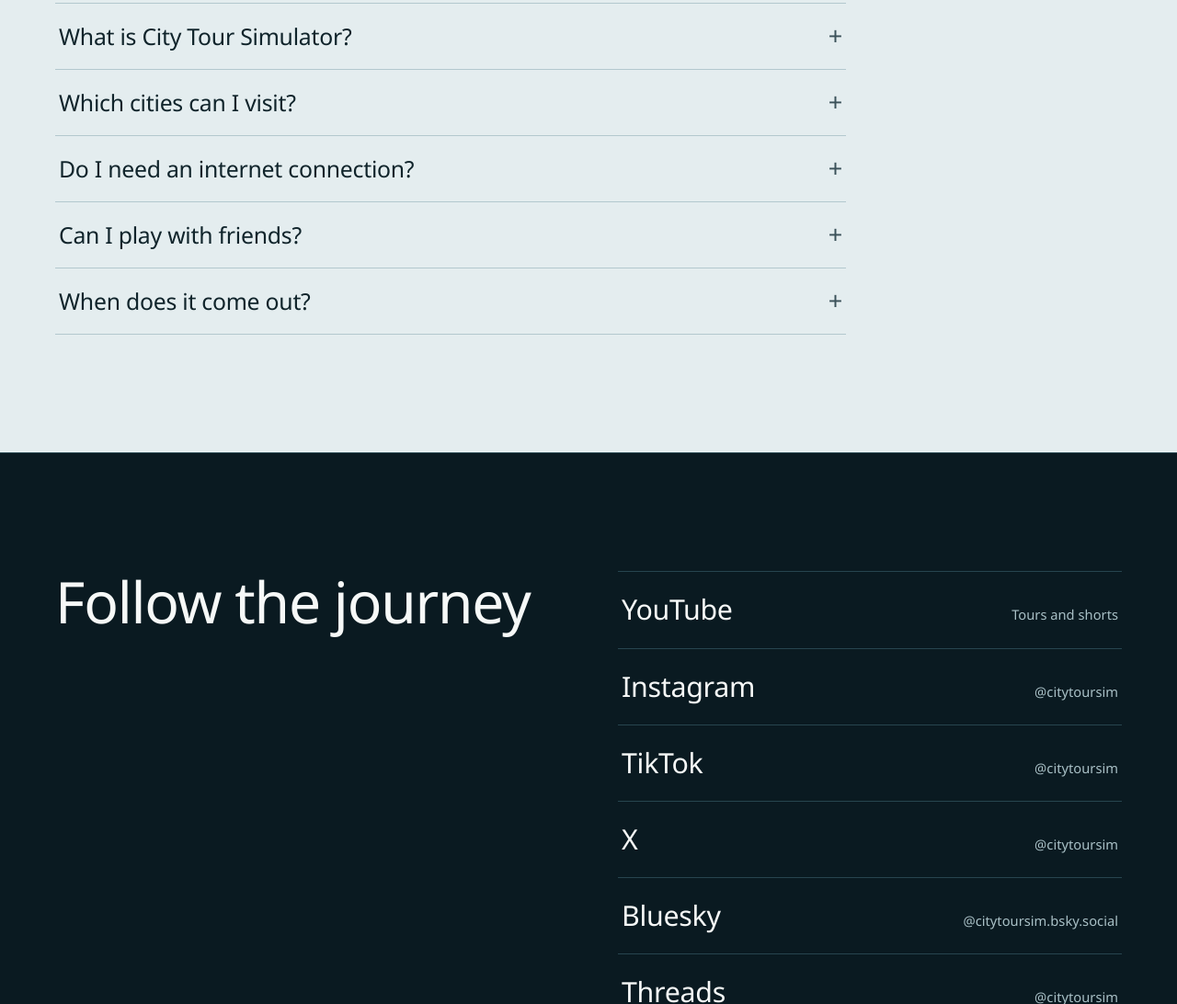
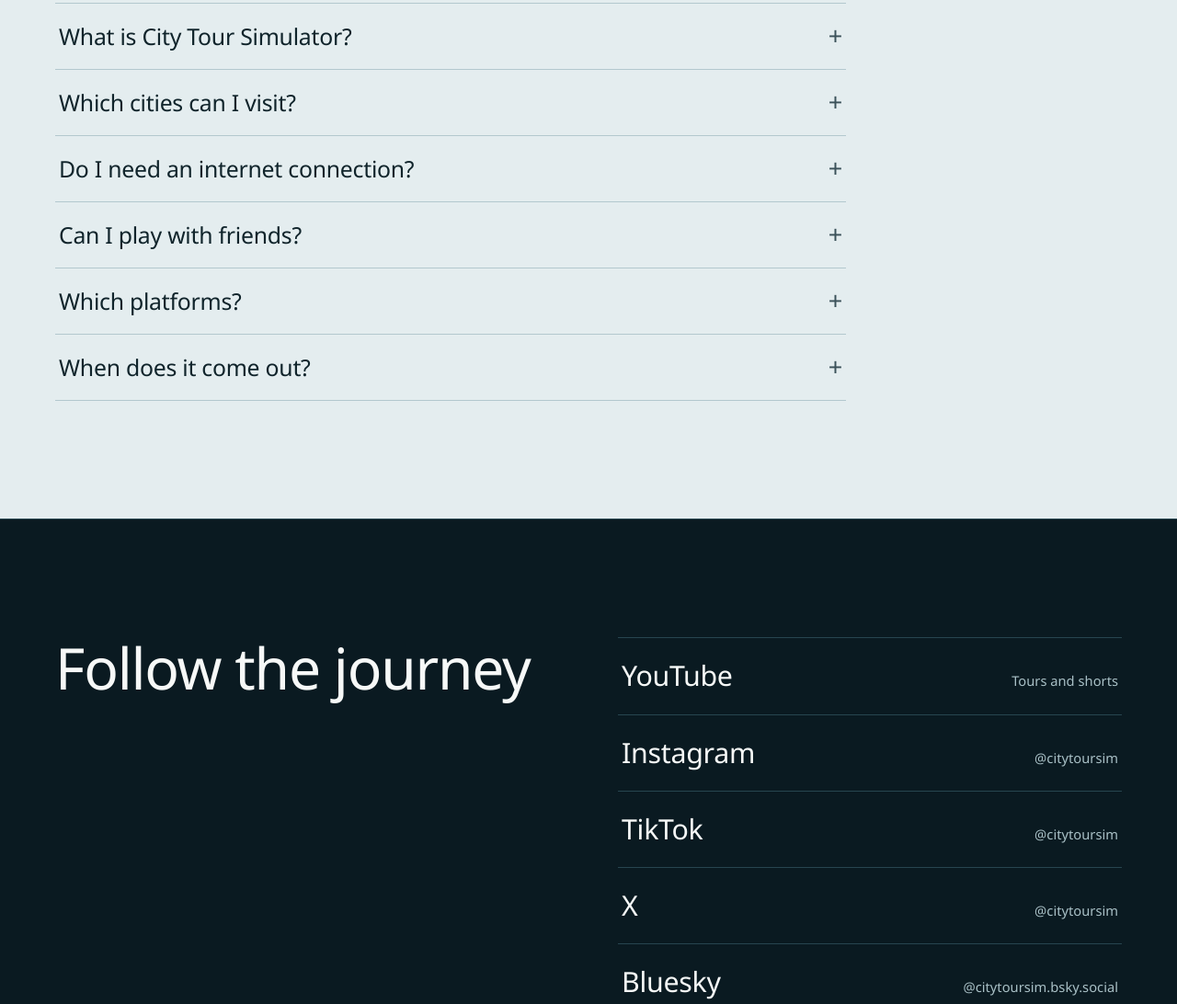
Before and after one commit to citytoursim/citytoursim.github.io, a plain HTML site: page index.html in a window 1280 px wide. Shown: the part 5981-7073 px from the top of the page at 92% size. Drawn offline with Linux system fonts and the light colour scheme.

Commit message:
FAQ: add platforms (Windows PC, Mac planned)
Co-Authored-By: Claude Sonnet 5.5 <noreply@anthropic.com>

```diff
--- a/index.html
+++ b/index.html
@@ -366,6 +366,7 @@ a.city.next:hover{border-color:var(--ink);background:rgba(16,36,43,.05)}
       <details><summary>Which cities can I visit?</summary><p>San Francisco, Ghent, New York, Paris, London and Tokyo, with a new city every month. Want yours? <a href="/support/">Back a city</a> and help it move up the list.</p></details>
       <details><summary>Do I need an internet connection?</summary><p>Yes. The cities stream in while you play, using Google's 3D map data.</p></details>
       <details><summary>Can I play with friends?</summary><p>Yes. Host a city and invite friends to walk, fly and tour side by side.</p></details>
+      <details><summary>Which platforms?</summary><p>Coming to Windows PC on Steam. A Mac version is planned.</p></details>
       <details><summary>When does it come out?</summary><p>It is heading to Steam. We will share the date and the store page here and on our channels. The tours start on YouTube on 7 December.</p></details>
     </div>
   </div>
```
